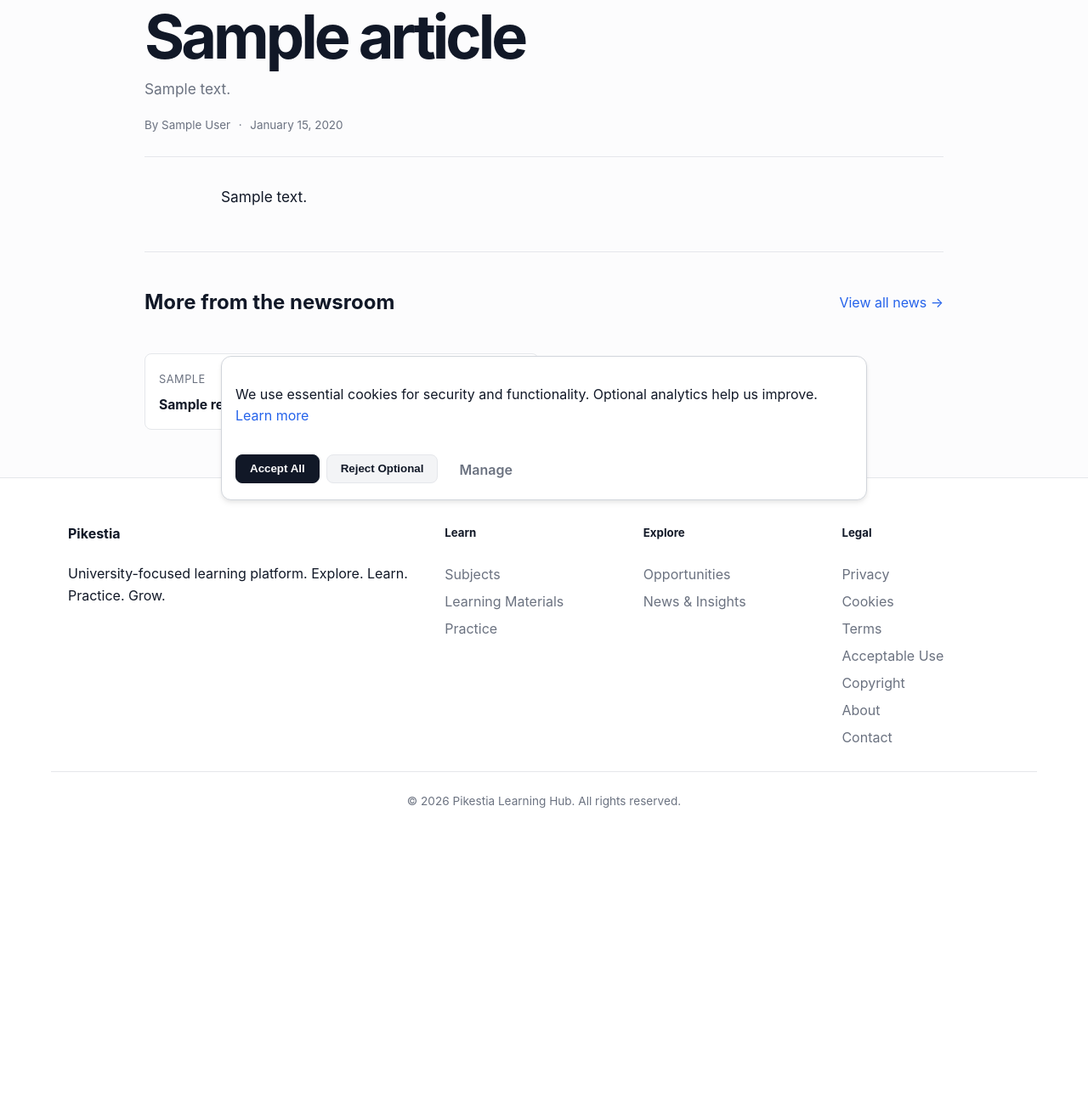
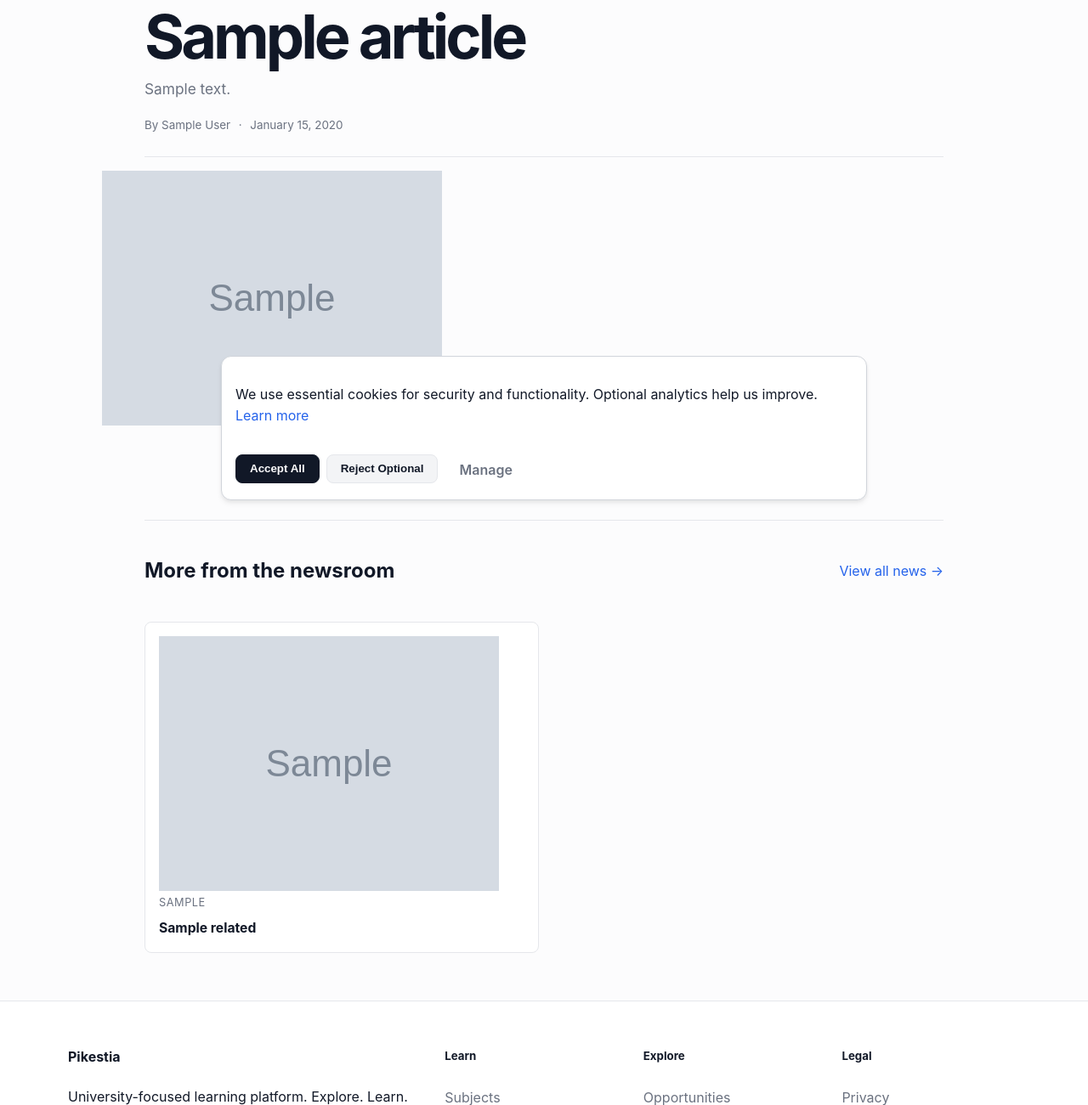
Before and after one commit to ssegirinyapius07-lab/pikestia-learning-hub, a Django app: template templates/news/detail.html in a window 1280 px wide. Shown: the part 195-1496 px from the top of the page at 85% size. Before the commit the page ends 1146 px from the top, so only its background shows below. Run offline with Django 4.2, Linux system fonts and the light colour scheme; the template is opened without the code that fills it: most values are stand-ins (such as "Sample title", 1, 10 or a date in 2020); grey boxes marked "Sample" are stand-in pictures.

Commit message:
feat: add cover image to article page

```diff
--- a/templates/news/detail.html
+++ b/templates/news/detail.html
@@ -39,6 +39,12 @@
       </div>
     </header>
 
+    {% if article.cover_image %}
+    <figure class="news-reading-cover">
+      <img src="{{ article.cover_image.url }}" alt="{{ article.title }}" loading="eager">
+    </figure>
+    {% endif %}
+
     <div class="news-reading-body rich-content">
       {{ article.body|safe }}
     </div>
@@ -53,6 +59,11 @@
       <div class="news-related-grid">
         {% for related_article in related %}
         <a class="news-related-card" href="/news/{{ related_article.slug }}/">
+          {% if related_article.cover_image %}
+          <div class="related-media">
+            <img src="{{ related_article.cover_image.url }}" alt="{{ related_article.title }}" loading="lazy">
+          </div>
+          {% endif %}
           <span class="card-meta">{{ related_article.get_category_display }}</span>
           <strong>{{ related_article.title }}</strong>
         </a>
```
